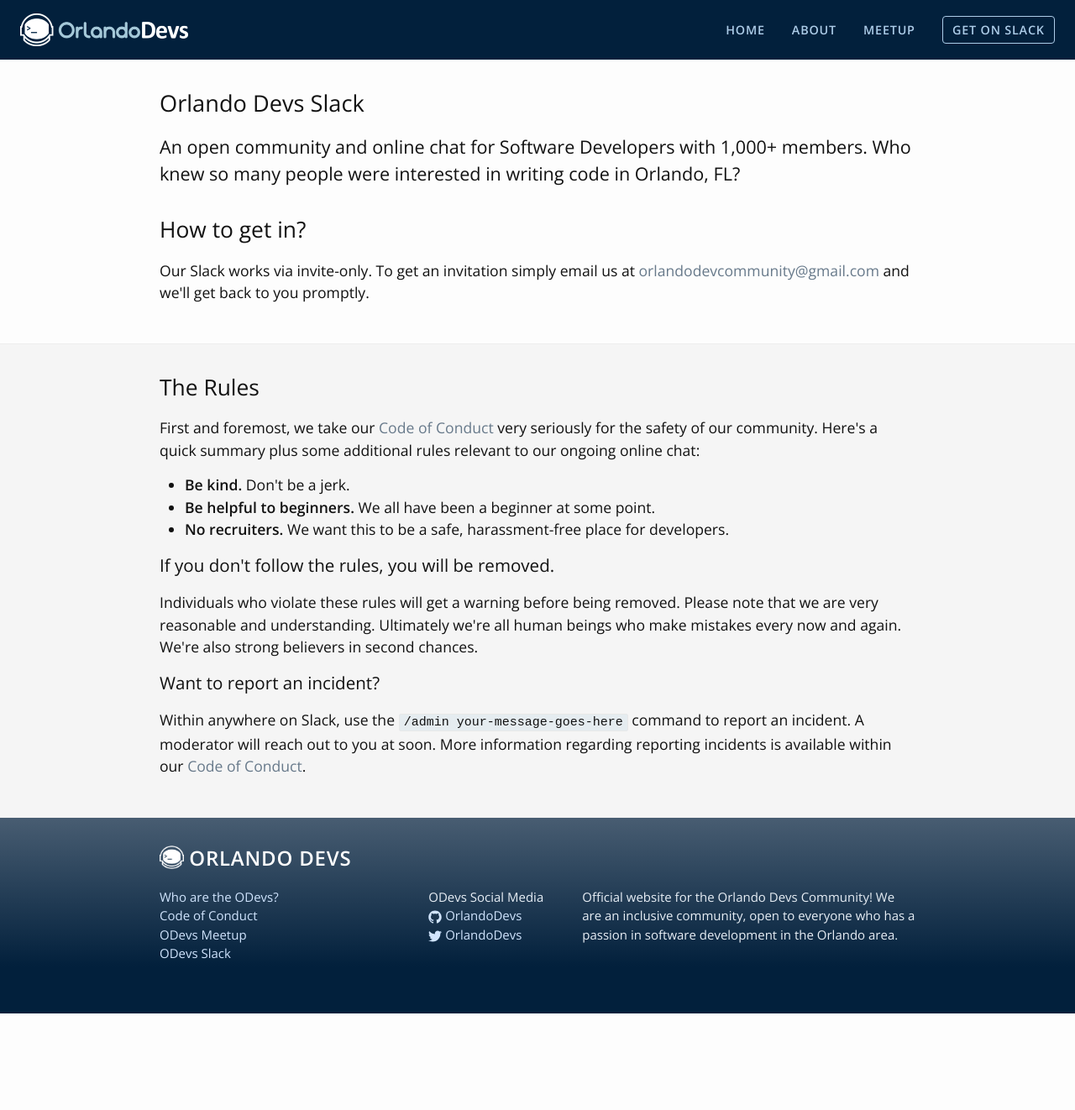
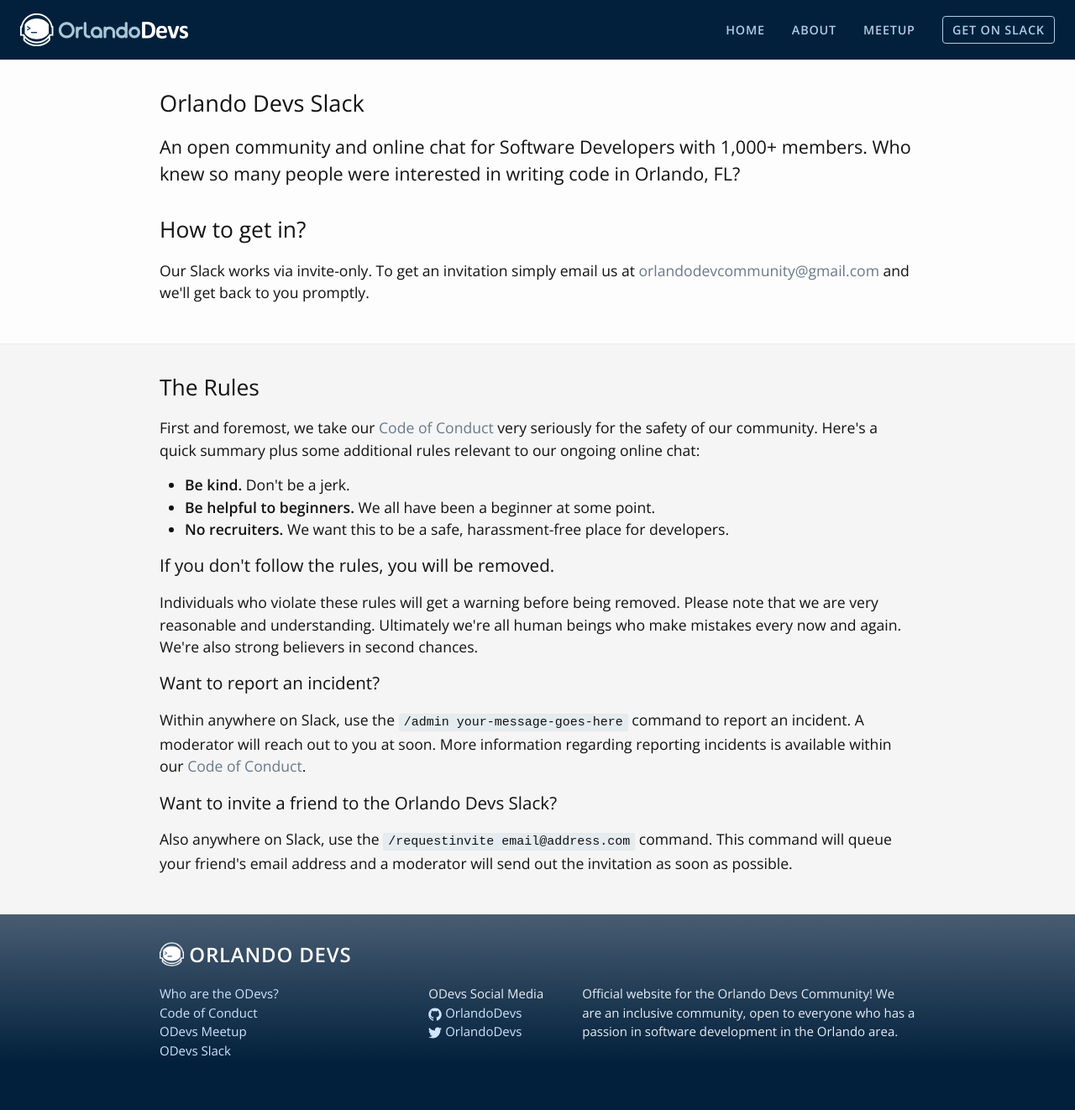
Before and after one commit to OrlandoDevs/orlandodevs.github.io, a Jekyll site: the page built from slack.html, in a window 1280 px wide. Shown: the whole page at 84% size. Built offline with Jekyll 4.4.1, drawn with Linux system fonts in a browser that asks for light colours; before the commit the page ends 1207 px from its top, so only the background shows below that.

Commit message:
How to invite friends to Slack

```diff
--- a/slack.html
+++ b/slack.html
@@ -37,9 +37,7 @@
       <ul>
         <li><strong>Be kind.</strong> Don't be a jerk.</li>
         <li><strong>Be helpful to beginners.</strong> We all have been a beginner at some point.</li>
-        <li>
-          <strong>No recruiters.</strong> We want this to be a safe, harassment-free place for developers.
-        </li>
+        <li><strong>No recruiters.</strong> We want this to be a safe, harassment-free place for developers.</li>
       </ul>
 
       <h3>If you don't follow the rules, you will be removed.</h3>
@@ -56,6 +54,12 @@
         A moderator will reach out to you at soon.
         More information regarding reporting incidents is available within our <a href="{{ site.baseurl }}/code-of-conduct">Code of Conduct</a>.
       </p>
+
+      <h3>Want to invite a friend to the Orlando Devs Slack?</h3>
+      <p>
+        Also anywhere on Slack, use the <code>/requestinvite email@address.com</code> command.
+        This command will queue your friend's email address and a moderator will send out the invitation as soon as possible.
+      </p>
     </div>
   </div>
 </div>
```
